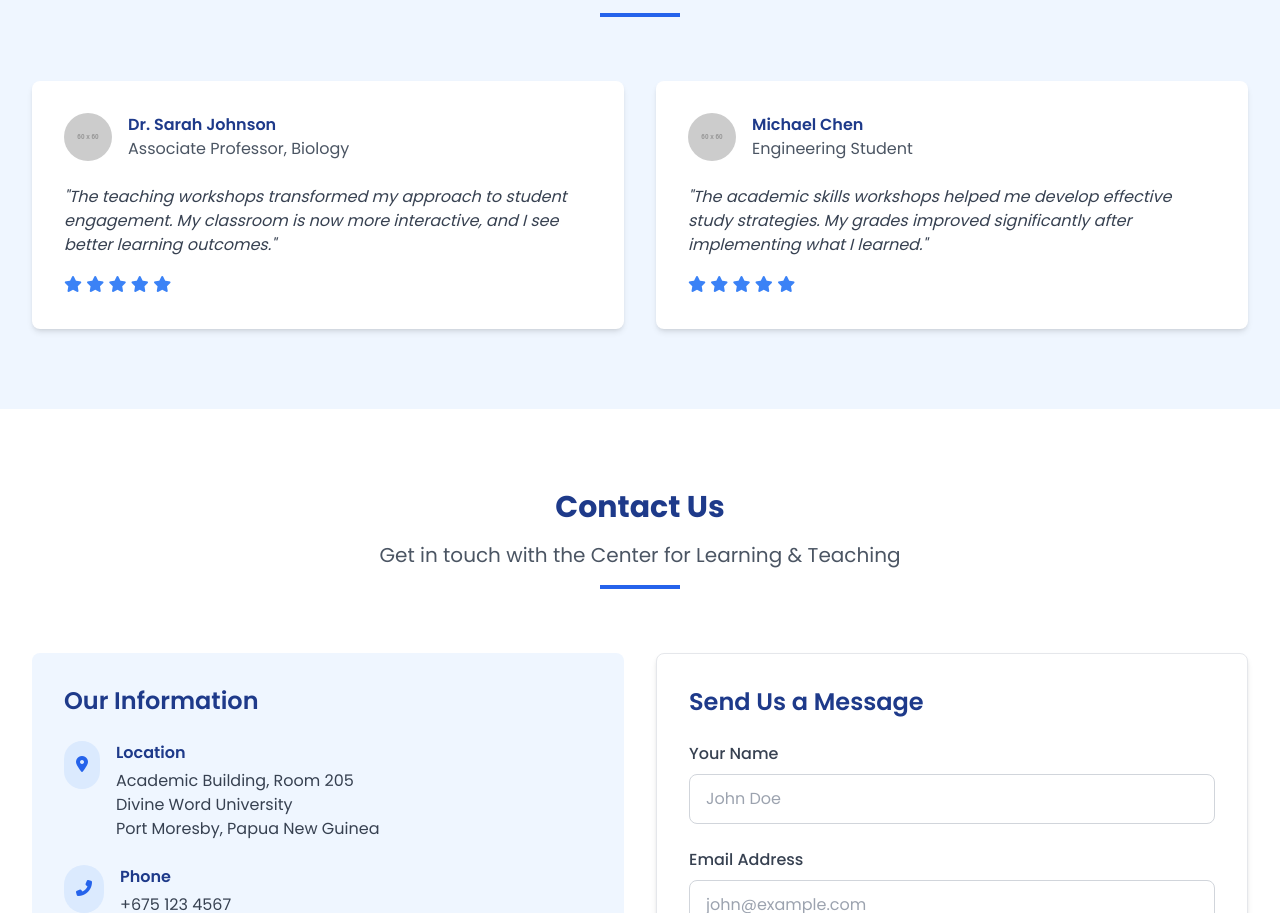
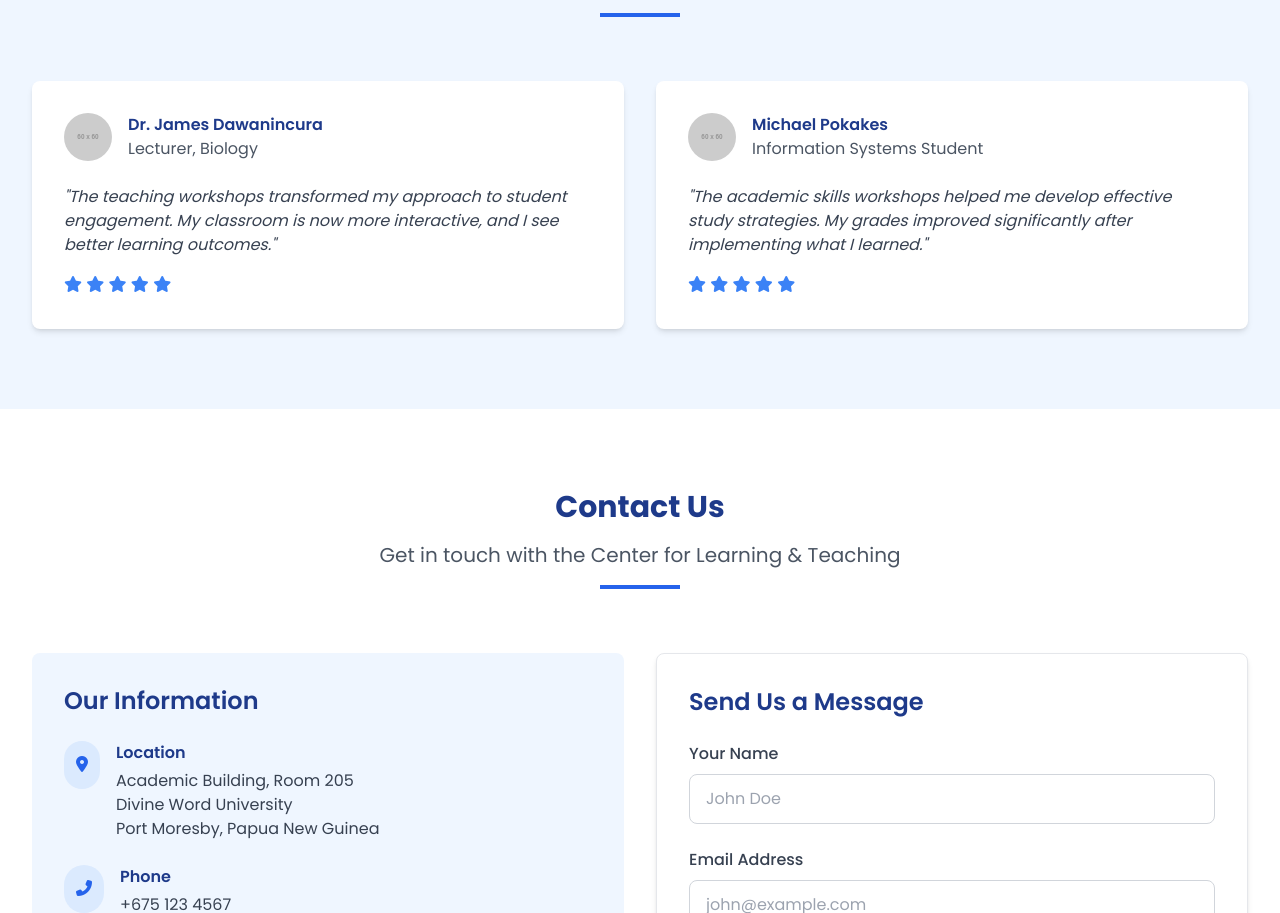
Before and after one commit to pairi88/dwucltweb, a plain HTML site: page index.html in a window 1280 px wide. Shown: the part 3091-4004 px from the top of the page. Drawn offline with nearby package versions, Linux system fonts and the light colour scheme; placeholder pictures from the web are drawn by us.

Commit message:
Update index.html

```diff
--- a/index.html
+++ b/index.html
@@ -305,8 +305,8 @@
                     <div class="flex items-center mb-6">
                         <img src="https://via.placeholder.com/60x60?text=Faculty" alt="Faculty member" class="w-12 h-12 rounded-full mr-4">
                         <div>
-                            <h4 class="font-semibold text-blue-900">Dr. Sarah Johnson</h4>
-                            <p class="text-gray-600">Associate Professor, Biology</p>
+                            <h4 class="font-semibold text-blue-900">Dr. James Dawanincura</h4>
+                            <p class="text-gray-600">Lecturer, Biology</p>
                         </div>
                     </div>
                     <p class="text-gray-700 italic">"The teaching workshops transformed my approach to student engagement. My classroom is now more interactive, and I see better learning outcomes."</p>
@@ -324,8 +324,8 @@
                     <div class="flex items-center mb-6">
                         <img src="https://via.placeholder.com/60x60?text=Student" alt="Student" class="w-12 h-12 rounded-full mr-4">
                         <div>
-                            <h4 class="font-semibold text-blue-900">Michael Chen</h4>
-                            <p class="text-gray-600">Engineering Student</p>
+                            <h4 class="font-semibold text-blue-900">Michael Pokakes</h4>
+                            <p class="text-gray-600">Information Systems Student</p>
                         </div>
                     </div>
                     <p class="text-gray-700 italic">"The academic skills workshops helped me develop effective study strategies. My grades improved significantly after implementing what I learned."</p>
```
